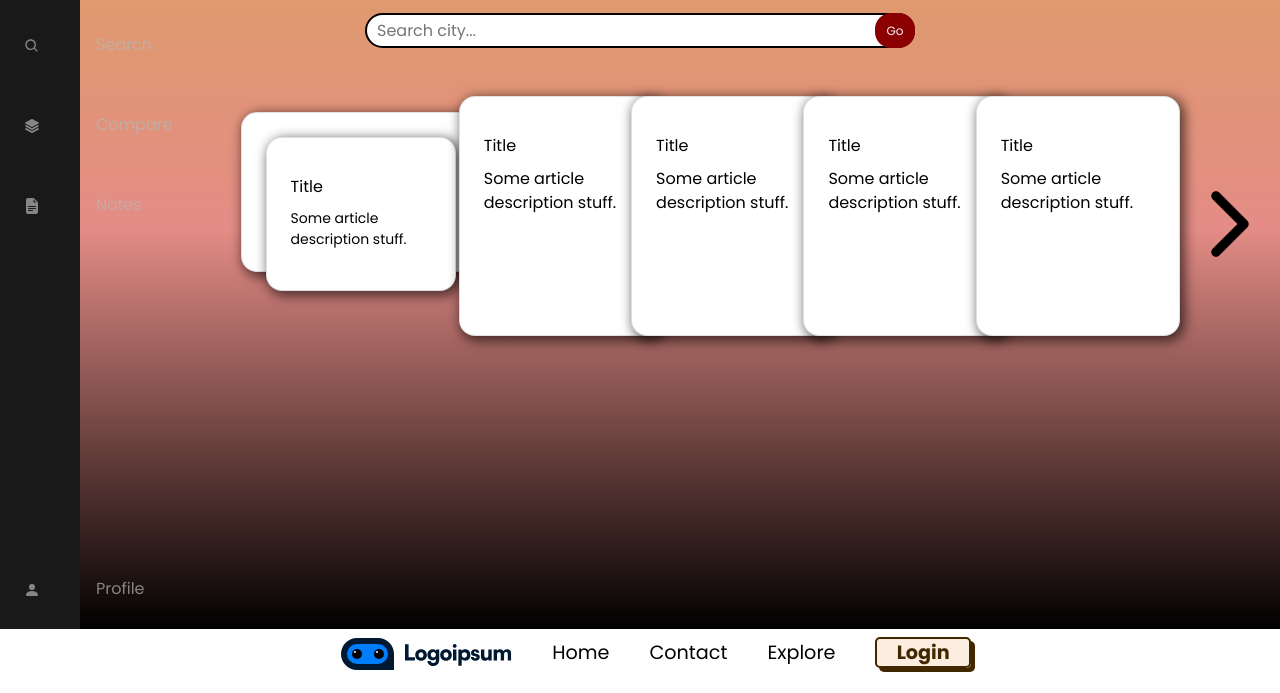
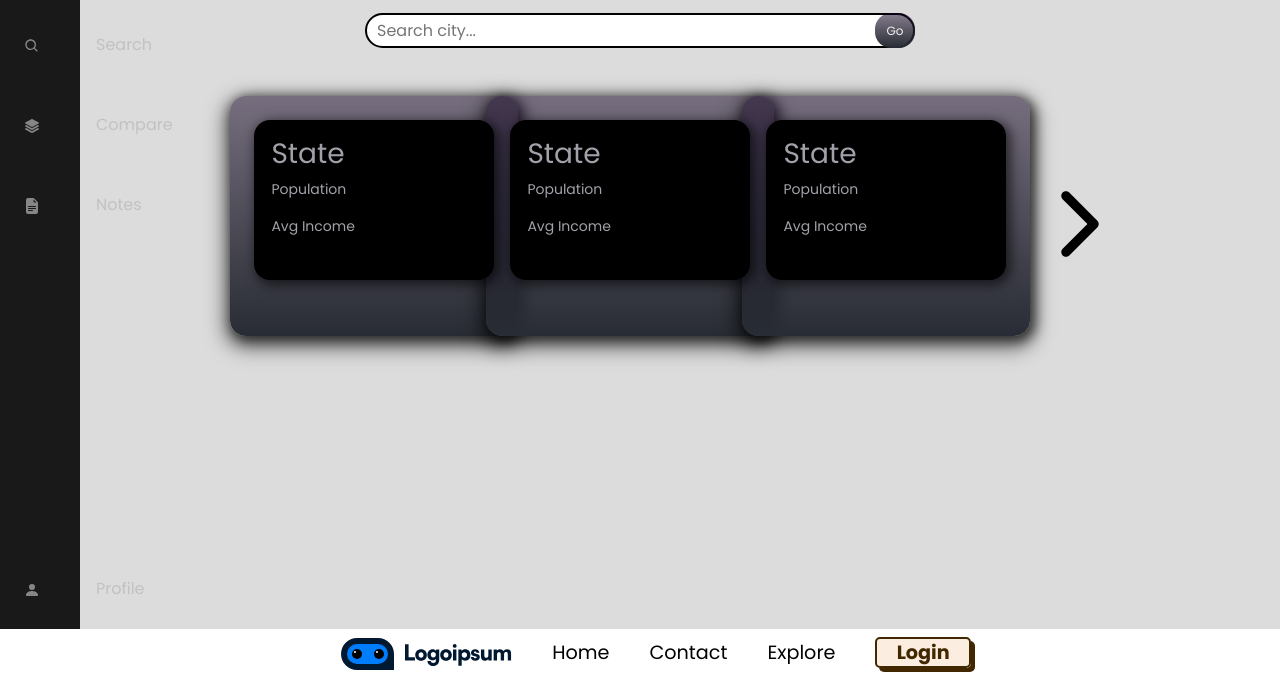
Before and after one commit to Taylora36/NextMove, a React app: page /explore in a window 1280 px wide. Shown: the part 171-864 px from the top of the page. Built offline with nearby package versions, Linux system fonts and the light colour scheme.

Commit message:
Made the cards look better and added some animation

```diff
--- a/src/front/js/components/Card.jsx
+++ b/src/front/js/components/Card.jsx
@@ -11,6 +11,7 @@ export const Card = (props) => {
 
   return (
     <div className="cards">
+      <div className="single_card">
       <div
         onClick={() => setIsSmall(!isSmall)}
         className={isSmall ? "modalOff" : "modalOn"}
@@ -19,16 +20,51 @@ export const Card = (props) => {
           onClick={() => setIsSmall(!isSmall)}
           className={isSmall ? "card small" : "card large"}
         >
-          <div className="card">
-            <h2>
-              <a href="#">Title</a>
-            </h2>
-            <p>Some article description stuff.</p>
+          <div className="card_text">
+          <h3>State</h3>
+          <p>Population</p>
+          <p>Avg Income</p>
+          </div>
+        </div>
+        </div>
+      </div>
+      <div className="single_card">
+      <div
+        onClick={() => setIsSmall(!isSmall)}
+        className={isSmall ? "modalOff" : "modalOn"}
+      >
+        <div
+          onClick={() => setIsSmall(!isSmall)}
+          className={isSmall ? "card small" : "card large"}
+        >
+          <div className="card_text">
+          <h3>State</h3>
+          <p>Population</p>
+          <p>Avg Income</p>
           </div>
         </div>
       </div>
+      </div>
+      <div className="single_card">
+      <div
+        onClick={() => setIsSmall(!isSmall)}
+        className={isSmall ? "modalOff" : "modalOn"}
+      >
+        <div
+          onClick={() => setIsSmall(!isSmall)}
+          className={isSmall ? "card small" : "card large"}
+        >
+          <div className="card_text">
+          <h3>State</h3>
+          <p>Population</p>
+          <p>Avg Income</p>
+          </div>
+        </div>
+      </div>
+      </div>
 
-      <div className="card">
+
+      {/* <div className="card">
         <h2>
           <a href="#">Title</a>
         </h2>
@@ -51,7 +87,7 @@ export const Card = (props) => {
           <a href="#">Title</a>
         </h2>
         <p>Some article description stuff.</p>
-      </div>
+      </div> */}
     </div>
   );
 };
--- a/src/front/js/components/ExpandoCard.jsx
+++ b/src/front/js/components/ExpandoCard.jsx
@@ -1,6 +1,5 @@
 import React, { useState } from 'react';
 import PropTypes from "prop-types";
-import "../../styles/expandoCard.css";
 
 const ExpandoCard = () => {
   const [isSmall, setIsSmall] = useState(true);
--- a/src/front/js/pages/Explore.jsx
+++ b/src/front/js/pages/Explore.jsx
@@ -3,7 +3,7 @@ import { Context } from "../store/appContext";
 import { Sidebar } from "../components/Sidebar.jsx";
 import { Card } from "../components/Card.jsx";
 import ExpandoCard from "../components/ExpandoCard.jsx";
-import "../../styles/explore.css";
+import "../../styles/explore.scss";
 import { BsFilter } from "react-icons/bs";
 import { IoIosArrowForward } from "react-icons/io";
 
--- a/src/front/styles/card.scss
+++ b/src/front/styles/card.scss
@@ -1,8 +1,26 @@
+.cards{
+  display:flex;
+}
+.single_card{
+  border-radius: 1rem;
+  box-shadow: 3px 3px 12px 2px rgba(black, 0.6);
+  transition: 0.2s;
+  justify-content:space-between;
+  color: #A1A1AA;
+
+  background-color: rgba(255, 255, 255, .015);
+  border-color: rgba(255, 255, 255, 0.1);
+}
 .small {
   width: 15rem;
   height: 10rem;
   transition: width 1s, height 1s;
-  margin: 1rem auto;
+  background: black;
+  border-radius: 1rem;
+  padding: 1rem;
+  box-shadow: 3px 3px 12px 2px rgba(black, 0.6);
+  transition: 0.2s;
+
 }
 
 .large {
@@ -14,9 +32,17 @@
 }
 
 .modalOff {
-  width: 25rem;
+  width: 18rem;
   height: 15rem;
   transition: background-color 1s;
+  background: white;
+  box-shadow: 3px 3px 12px 2px rgba(black, 0.6);
+  transition: 0.2s;
+  border-radius: 1rem;
+  padding: 1.5rem;
+  background-color: #282c34;
+  background: linear-gradient(0deg, rgba(40,44,52,1) 0%, rgba(17,0,32,.5) 100%);
+  box-shadow: 0 7px 20px 5px #00000088;
 }
 
 .modalOn {
@@ -29,25 +55,22 @@
   transition: background-color 1s;
 }
 
-.cards {
-  display: flex;
-}
-.card {
-  background: white;
-  border-radius: 1rem;
-  padding: 1.5rem;
-  box-shadow: 3px 3px 12px 2px rgba(black, 0.6);
-  transition: 0.2s;
-}
-.card:not(:first-child) {
+
+.single_card:not(:first-child) {
   margin-left: -2rem;
 }
-.card:not(:last-child):hover,
-.card:not(:last-child):focus-within {
+.single_card:not(:last-child):hover,
+.single_card:not(:last-child):focus-within {
   transform: translateY(-1rem);
-  ~ .card {
+  ~ .single_card {
     transform: translateX(2rem);
   }
+}
+.card_text p:hover{
+  color:#e84a4a;
+}
+.card_text h3:hover{
+  color:#e84a4a;
 }
 .button-74 {
   background-color: #fbeee0;
--- a/src/front/styles/expandoCard.css
+++ /dev/null
@@ -1,30 +0,0 @@
-.small {
-    width: 15rem;
-    height: 10rem;
-    transition: width 1s, height 1s;
-    margin: 1rem auto;
-  }
-
-  .large {
-    isolation: isolate;
-    width: 25rem;
-    height: 15rem;
-    transition: width 1s, height 1s;
-    margin: 1rem auto;
-  }
-
-  .modalOff {
-    width: 25rem;
-    height: 15rem;
-    transition: background-color 1s;
-  }
-
-  .modalOn {
-    position: absolute;
-    top: 0;
-    left: 0;
-    width: 100dvw;
-    height: 100dvh;
-    background-color: #00000088;
-    transition: background-color 1s;
-  }
--- a/src/front/styles/explore.css
+++ b/src/front/styles/explore.scss
@@ -1,5 +1,6 @@
 .locations_container{
-    background-image:linear-gradient(#DBA45C, #E48C86, #000000);
+    /* background-image:linear-gradient(#DBA45C, #E48C86, #000000); */
+    background-color:gainsboro;
     background-attachment: fixed;
     height: 100%;
 }
@@ -18,19 +19,18 @@ h1{
     font-family: 'Russo One', sans-serif;
     font-stretch:ultra-expanded;
     font-size:5rem;
-    color:white;
+    color:#282c34;
 }
 .filter_button{
     position: absolute;
     right: 1rem;
     top: 1rem;
-    background-color:black;
-
+    background-color: #282c34;
+  background: linear-gradient(0deg, rgba(40,44,52,1) 0%, rgba(17,0,32,.5) 100%);
   align-items: center;
-  background-color:gray;
   border: 0 solid #E2E8F0;
   box-shadow: 0 6px 1px -1px rgba(0, 0, 0, 0.1), 0 2px 4px -1px rgba(0, 0, 0, 0.06);
-  color: #1A202C;
+  color: black;
   display: inline-flex;
   font-family: Inter, sans-serif;
   font-size: 20px;
@@ -61,13 +61,14 @@ h1{
     height:35px;
 
 
-   border: 2px solid ;
+   border: 2px solid;
    font-size: 16px;
    background-color: white;
    padding: 2px 40px 2px 10px;
 }
 .search_button{
-    background-color:darkred;
+    background-color: #282c34;
+  background: linear-gradient(0deg, rgba(40,44,52,1) 0%, rgba(17,0,32,.5) 100%);
     color: #f2f2f2;
     padding: 7px 10px;
     font-size: 12px;
@@ -81,6 +82,10 @@ h1{
     top: 0px;
     right: 0px;
 }
+.search_button:hover{
+        background:#e84a4a;
+        color:black;
+}
 .card_lineup{
     display:flex;
     margin: 3rem auto 0 auto;
@@ -92,3 +97,7 @@ h1{
     border:none;
     background:transparent;
 }
+.arrow_button:hover{
+  color:#e84a4a;
+
+}
```
